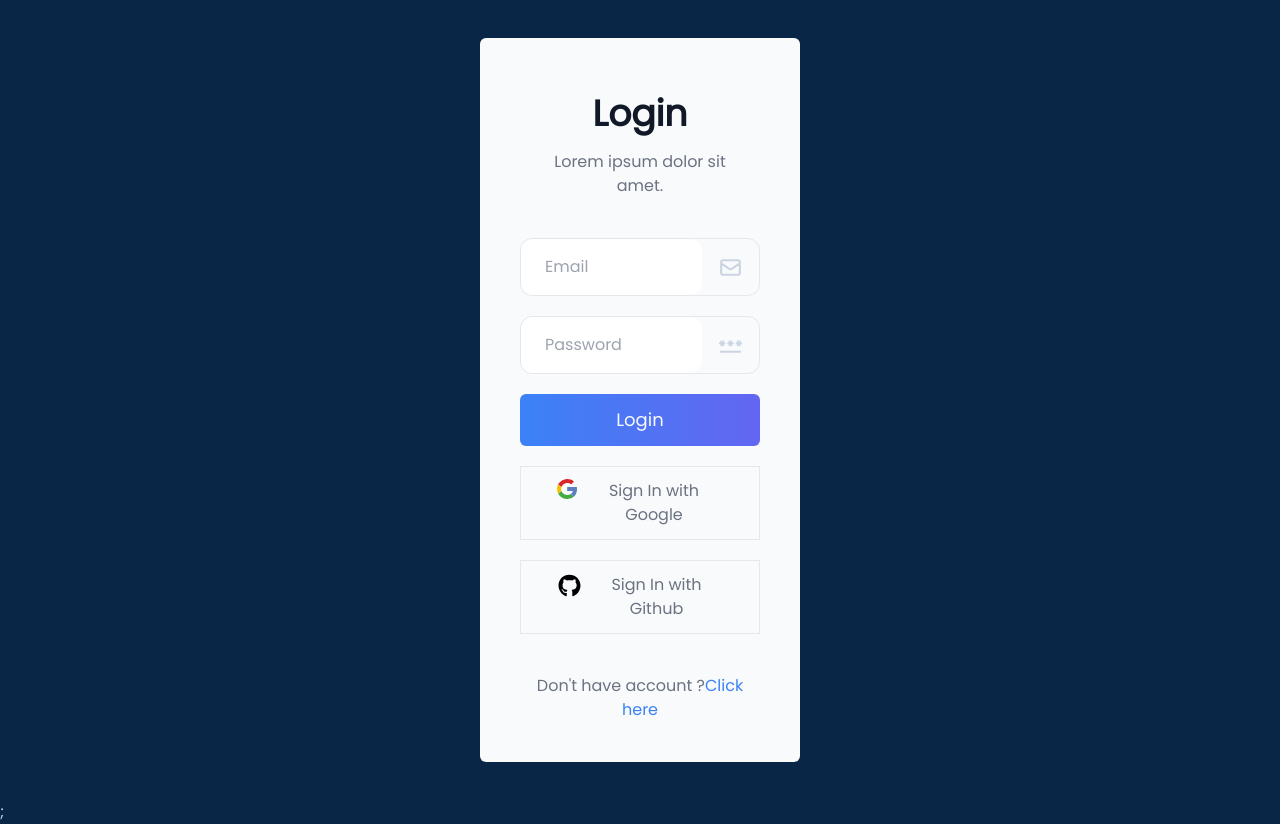
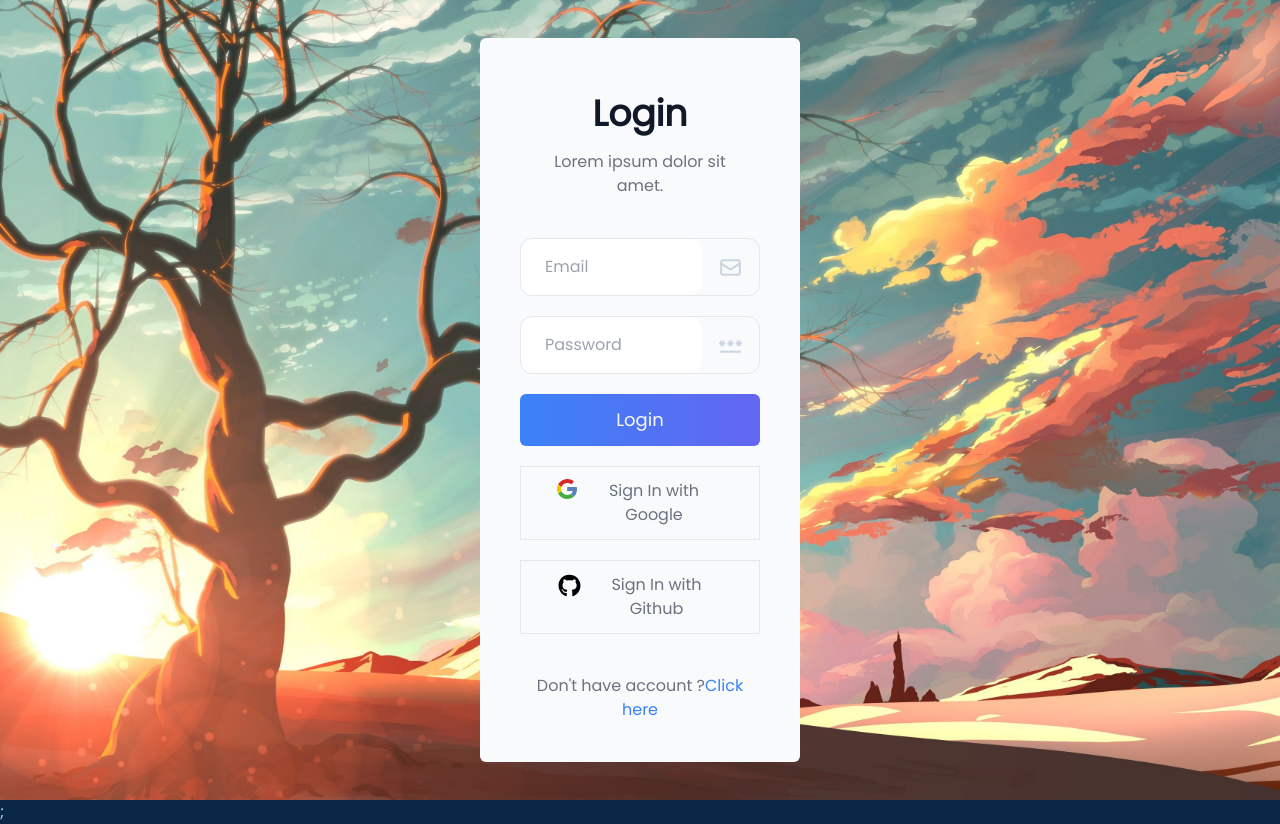
Before and after one commit to TheangDyna/DerLg, a Next.js app: page /login in a window 1280 px wide. Built offline with nearby package versions, Linux system fonts and the light colour scheme.

Commit message:
added background picture

```diff
--- a/layout/Auth.js
+++ b/layout/Auth.js
@@ -1,14 +1,8 @@
 import style from "../styles/Auth.module.css";
-
 export default function Auth({ children }) {
   return (
-    <div className="flex h-screen">
+    <div className={`flex h-screen ${style.bgImage}`}>
       <div className="m-auto bg-slate-50 rounded-md md:w-2/5 sm:w-3/6 lg:w-1/4 h-3/7">
-        {/* <div className={style.imgStyle}>
-           <div className="flex items-center mx-auto">
-            <h1>DerLg</h1>
-          </div>
-        </div> */}
         <div className="right flex flex-col justify-evenly">
           <div className="text-center py-10">{children}</div>
         </div>
```
